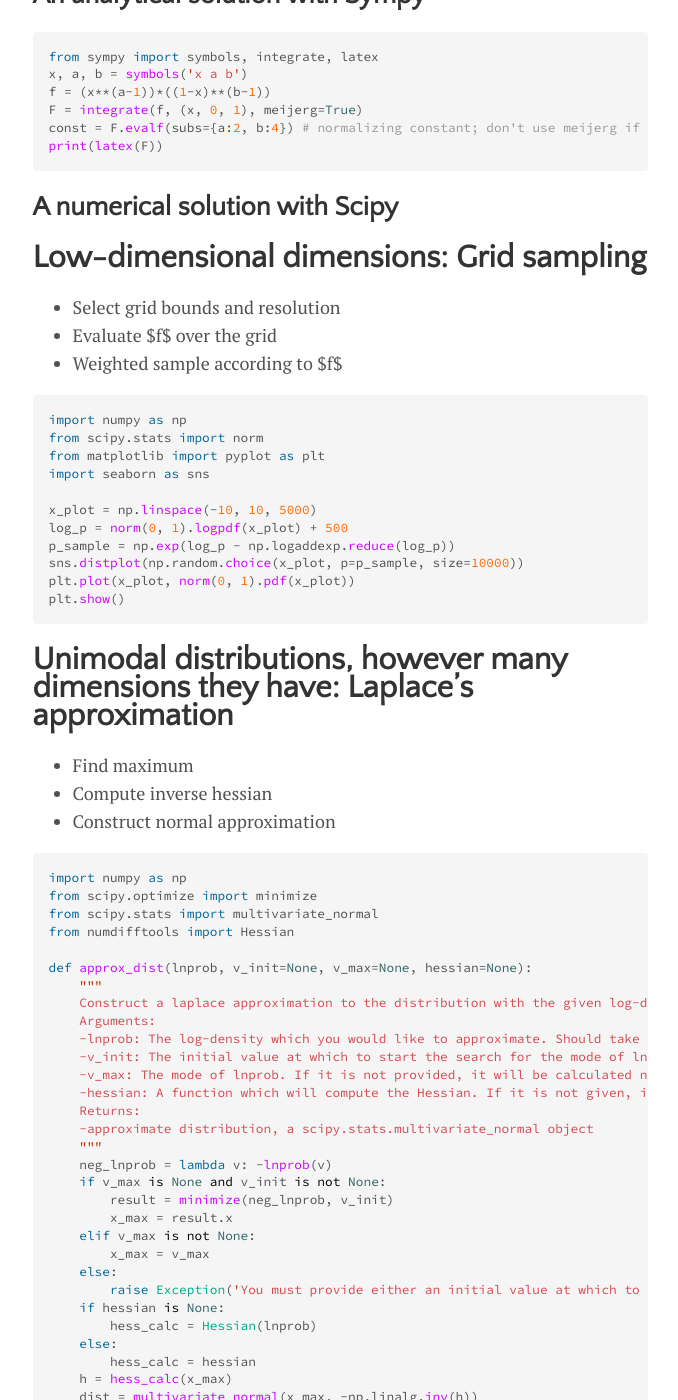
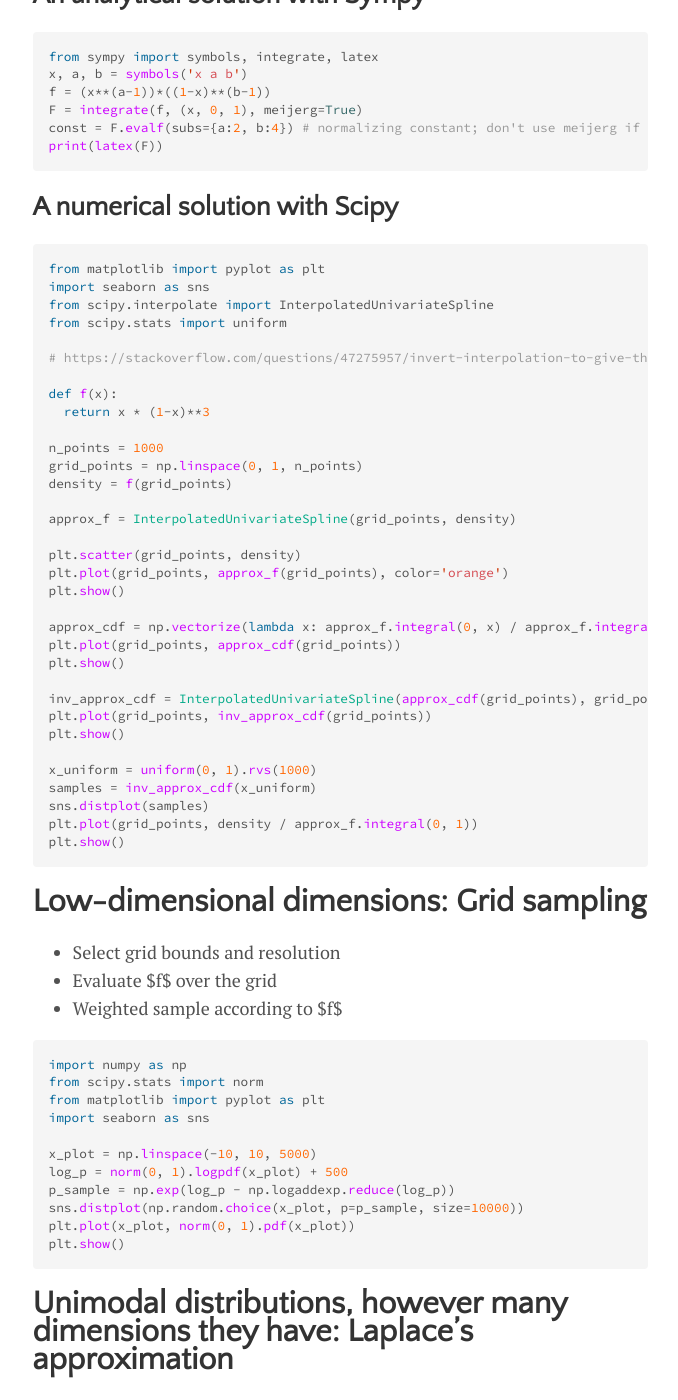
Before and after one commit to lmc2179/lmc2179.github.io, a Jekyll site: the page built from drafts/simple_sampling.md, in a window 1280 px wide and 1400 px high, scrolled down 1076 px. Shown: the whole window, without its empty margins (300-978 px from the left). Built offline with Jekyll 4.4.1, drawn with Linux system fonts in a browser that asks for light colours; our own code applies the rules of GitHub Pages for plain Markdown files.

Commit message:
Update simple_sampling.md

````diff
--- a/drafts/simple_sampling.md
+++ b/drafts/simple_sampling.md
@@ -31,6 +31,42 @@ print(latex(F))
 ```
 
 ## A numerical solution with Scipy
+
+```python
+from matplotlib import pyplot as plt
+import seaborn as sns
+from scipy.interpolate import InterpolatedUnivariateSpline
+from scipy.stats import uniform
+
+# https://stackoverflow.com/questions/47275957/invert-interpolation-to-give-the-variable-associated-with-a-desired-interpolatio
+
+def f(x):
+  return x * (1-x)**3
+
+n_points = 1000
+grid_points = np.linspace(0, 1, n_points)
+density = f(grid_points)
+
+approx_f = InterpolatedUnivariateSpline(grid_points, density)
+
+plt.scatter(grid_points, density)
+plt.plot(grid_points, approx_f(grid_points), color='orange')
+plt.show()
+
+approx_cdf = np.vectorize(lambda x: approx_f.integral(0, x) / approx_f.integral(0, 1))
+plt.plot(grid_points, approx_cdf(grid_points))
+plt.show()
+
+inv_approx_cdf = InterpolatedUnivariateSpline(approx_cdf(grid_points), grid_points)
+plt.plot(grid_points, inv_approx_cdf(grid_points))
+plt.show()
+
+x_uniform = uniform(0, 1).rvs(1000)
+samples = inv_approx_cdf(x_uniform)
+sns.distplot(samples)
+plt.plot(grid_points, density / approx_f.integral(0, 1))
+plt.show()
+```
 
 # Low-dimensional dimensions: Grid sampling
 
````
